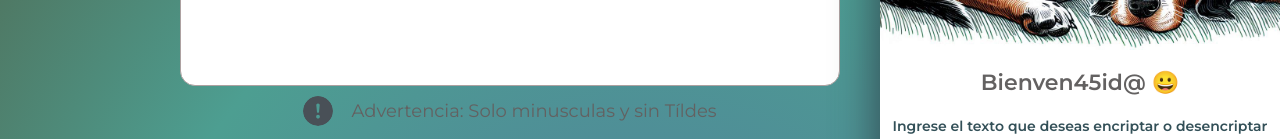
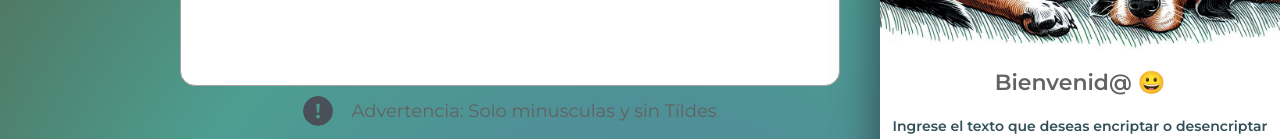
Before and after one commit to PainemalBraian/EncriptadorTextual, a plain HTML site: page index.html in a window 1280 px wide. Shown: the part 380-519 px from the top of the page. Drawn offline with Linux system fonts and the light colour scheme.

Commit message:
Update index.html

```diff
--- a/index.html
+++ b/index.html
@@ -33,7 +33,7 @@
             <div class="mascota-contenedor">
                 <img src="Imagenes/Perrito0.jpeg" alt="Img-perritu" class="Img-perritu"
                     id="perrito" />
-                <p class="texto-uno">Bienven45id@ 😀</p>
+                <p class="texto-uno">Bienvenid@ 😀</p>
                 <p class="texto-dos">
                     Ingrese el texto que deseas encriptar o desencriptar
                 </p>
```
